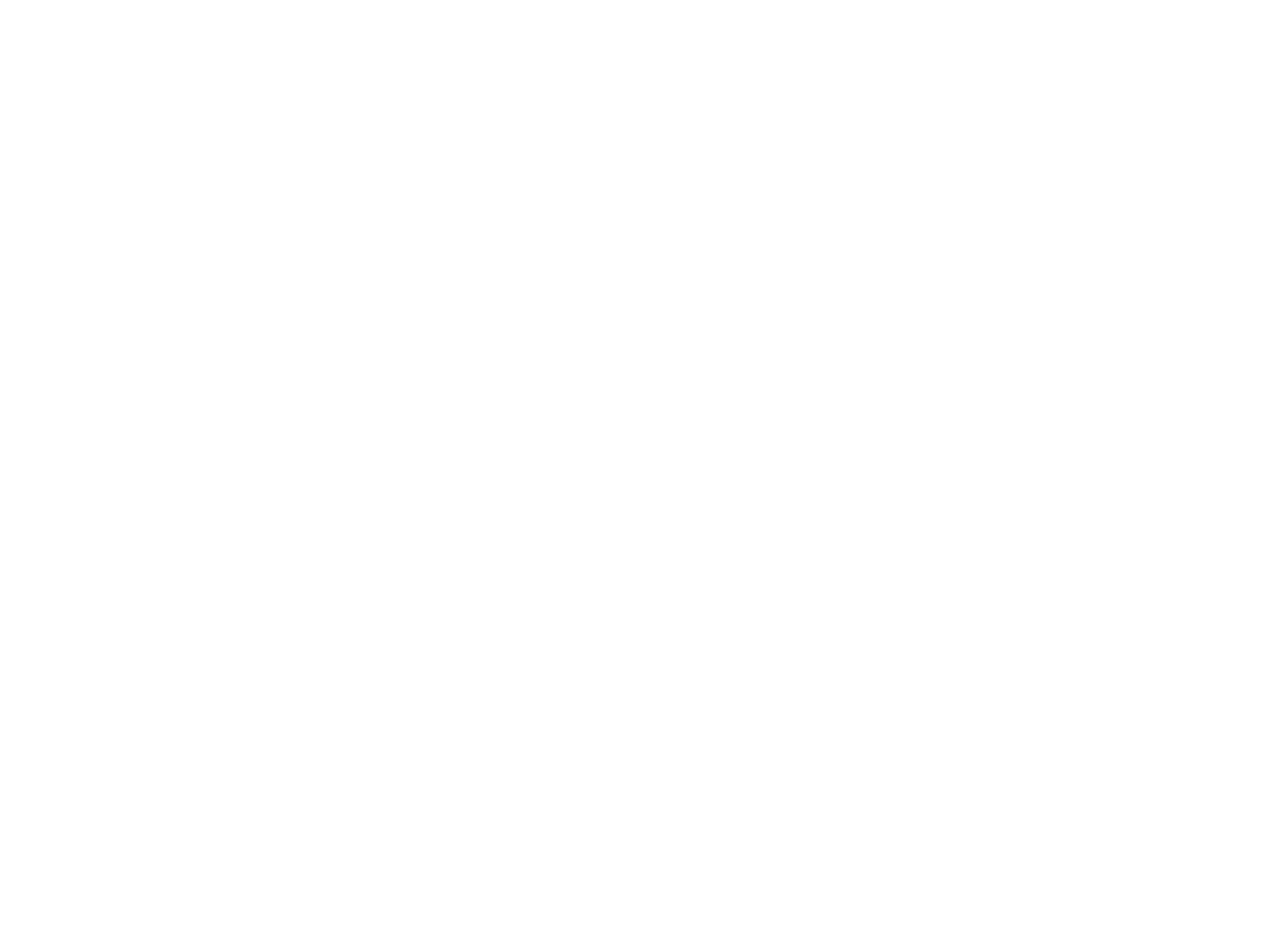
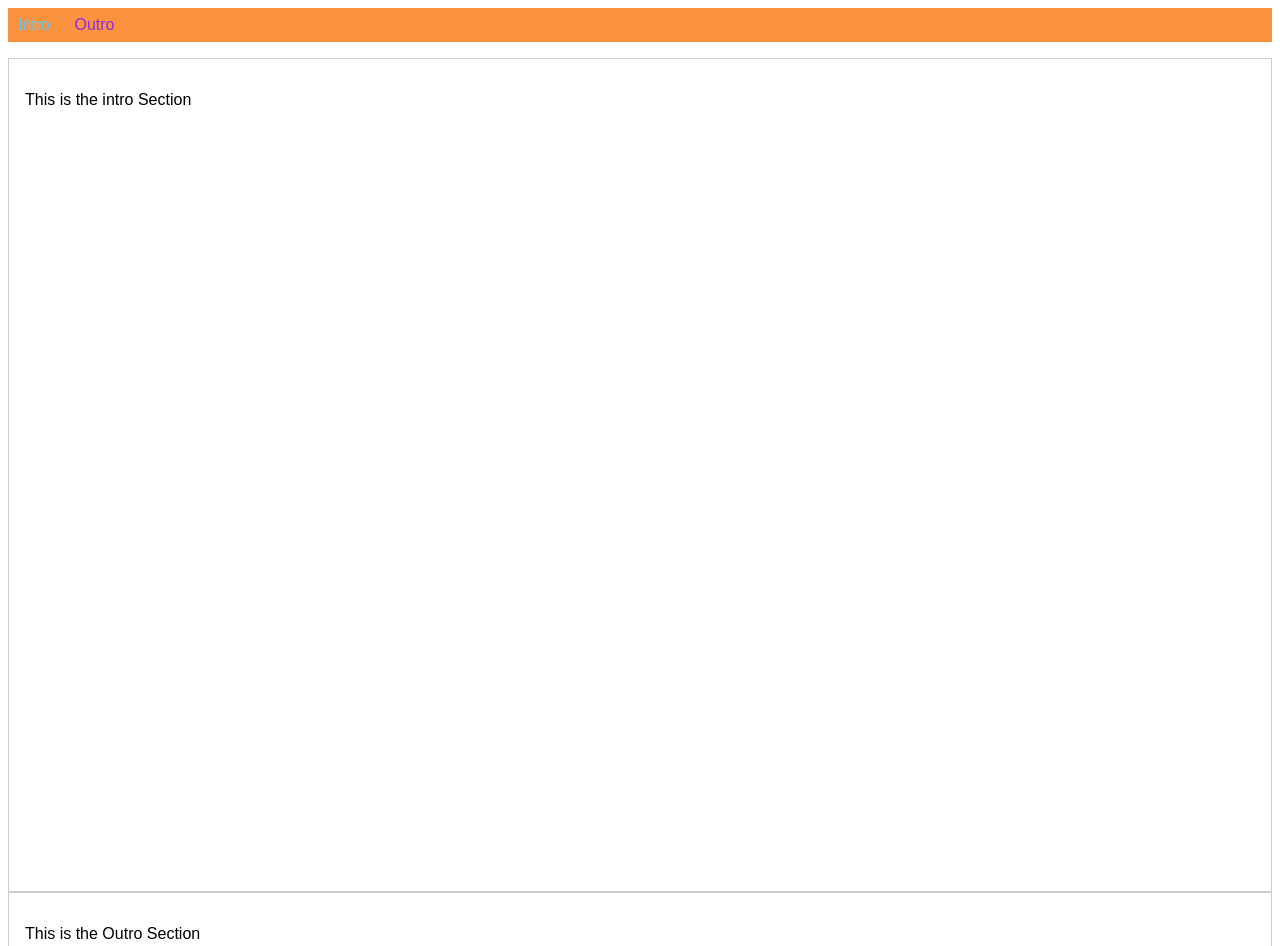
Before and after one commit to R-Rieck/css2020, a plain HTML site: page source/Section4/index.html in a window 1280 px wide. Shown: the top 946 px of the page. Before the commit the page ends 800 px from the top, so only its background shows below. Drawn offline with Linux system fonts and the light colour scheme.

Commit message:
:Not() // !important // more on selectors

```diff
--- a/source/Section4/index.html
+++ b/source/Section4/index.html
@@ -6,5 +6,16 @@
     <link rel="stylesheet" href="style.css" />
     <title>Section4</title>
   </head>
-  <body></body>
+  <body>
+    <nav>
+      <a href="#intro" class="active">Intro</a>
+      <a href="#outro">Outro</a>
+    </nav>
+    <section id="intro" class="main-section highlighted">
+      <p>This is the intro Section</p>
+    </section>
+    <section id="outro" class="main-section">
+      <p>This is the Outro Section</p>
+    </section>
+  </body>
 </html>
--- a/source/Section4/style.css
+++ b/source/Section4/style.css
@@ -0,0 +1,33 @@
+body {
+  font-family: sans-serif;
+}
+
+nav {
+  margin-bottom: 16px;
+  background: #fa923f;
+  padding: 8px 0;
+}
+
+a {
+  text-decoration: none;
+  color: white;
+  margin: 10px;
+}
+
+.main-section {
+  height: 800px;
+  border: 1px solid #ccc !important;
+  padding: 16px;
+}
+
+.highlighted {
+  border: 2px solid #fa923f;
+}
+
+a.active {
+  color: #5bcaff;
+}
+
+a:not(.active) {
+  color: blueviolet;
+}
```
Also changed, not shown: README.md.
